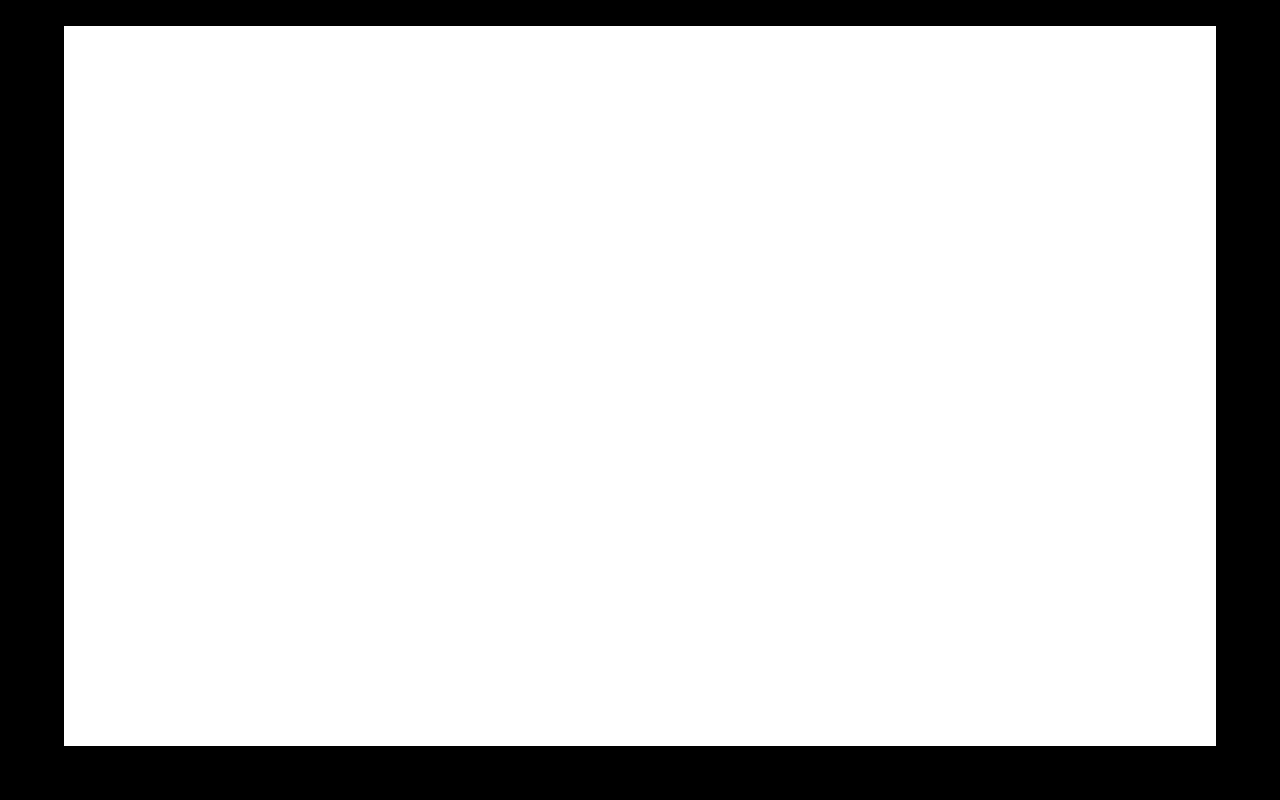
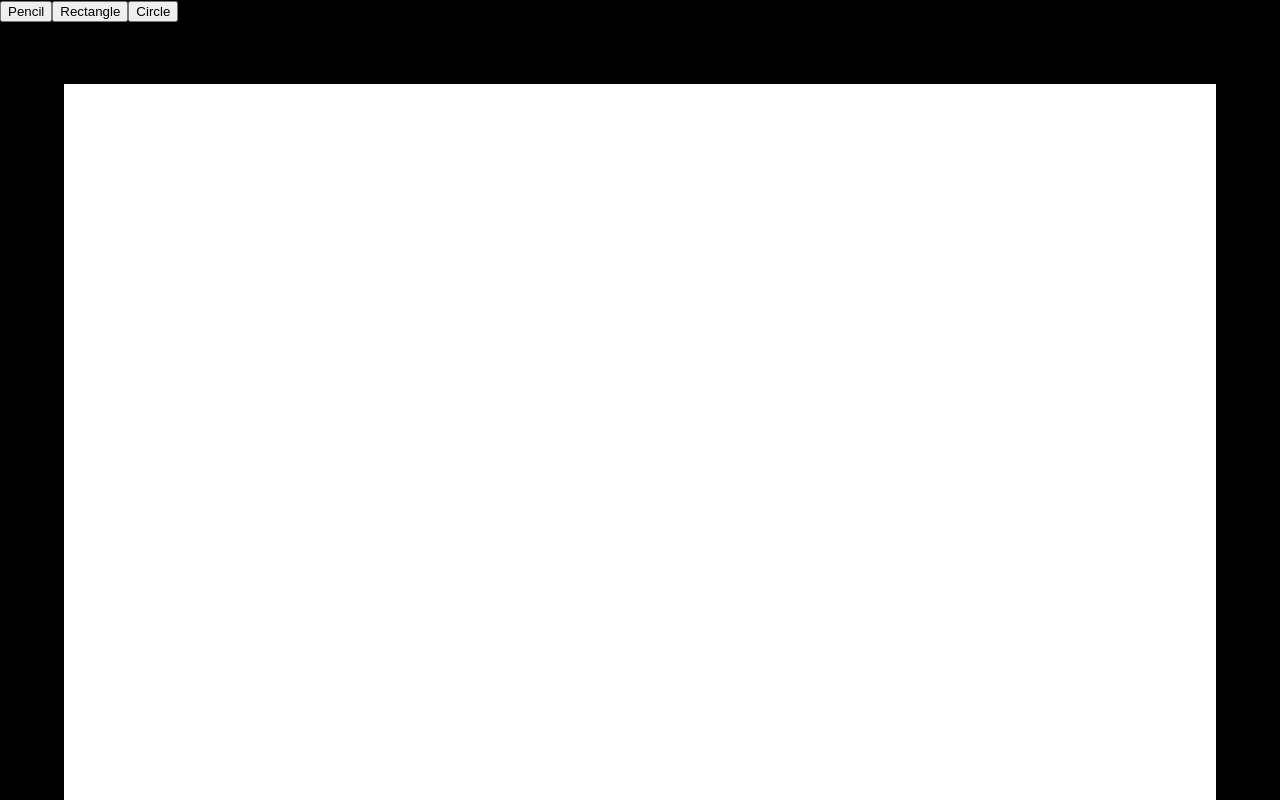
Before and after one commit to CallumCoughlan/SYSC4907WhiteboardApplication, a React (Create React App) app in the folder whiteboard-application/: page / in a window 1280 px wide. Built offline with nearby package versions, Linux system fonts and the light colour scheme.

Commit message:
Add Toolbar

```diff
--- a/whiteboard-application/src/components/Whiteboard/whiteboard.tsx
+++ b/whiteboard-application/src/components/Whiteboard/whiteboard.tsx
@@ -2,17 +2,29 @@ import React from 'react';
 import "./style.css"
 
 interface WhiteboardProps {
-
+    tool: string
 }
 
-class Whiteboard extends React.Component {
+class Whiteboard extends React.Component<WhiteboardProps> {
 
     constructor(props: WhiteboardProps) {
         super(props);
     }
 
     componentDidMount() {
+        console.log("pencil");
         this.drawWithMouse();
+    }
+
+    componentDidUpdate() {
+        if (this.props.tool === "pencil") {
+            console.log("pencil");
+            this.drawWithMouse();
+        } else if (this.props.tool === "rectangle") {
+            console.log("rectangle");
+        } else if (this.props.tool === "circle") {
+            console.log("circle");
+        }
     }
 
     drawWithMouse() {
--- a/whiteboard-application/src/components/pages/Whiteboard/whiteboardLayout.tsx
+++ b/whiteboard-application/src/components/pages/Whiteboard/whiteboardLayout.tsx
@@ -1,18 +1,23 @@
-import React from 'react';
+import React, {useState} from 'react';
 import './style.css';
 import Whiteboard from '../../Whiteboard/whiteboard';
 
-class WhiteboardLayout extends React.Component {
+function WhiteboardLayout() {
+    const [selectedTool, setSelectedTool] = useState("pencil");
 
-    render() {
-        return (
-            <div className="whiteboard-container">
-                <div className="drawing-section">
-                    <Whiteboard></Whiteboard>
-                </div>
+    return (
+        <div className="whiteboard-container">
+            <div className='toolbar'>
+                <button onClick={() => setSelectedTool("pencil")}>Pencil</button>
+                <button onClick={() => setSelectedTool("rectangle")}>Rectangle</button>
+                <button onClick={() => setSelectedTool("circle")}>Circle</button>
+                <p>{selectedTool}</p>
             </div>
-        )
-    }
+            <div className="drawing-section">
+                <Whiteboard tool={selectedTool}></Whiteboard>
+            </div>
+        </div>
+    );
 }
 
 export default WhiteboardLayout;
```
